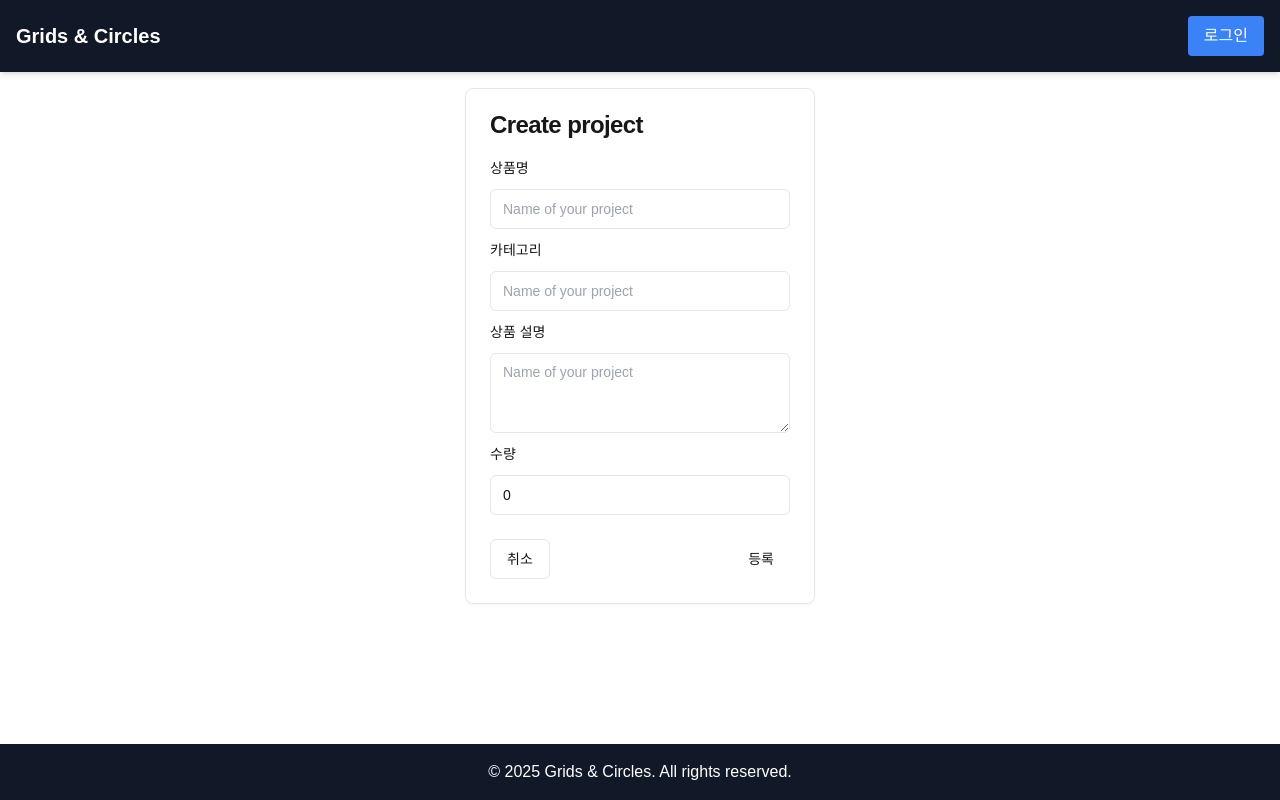
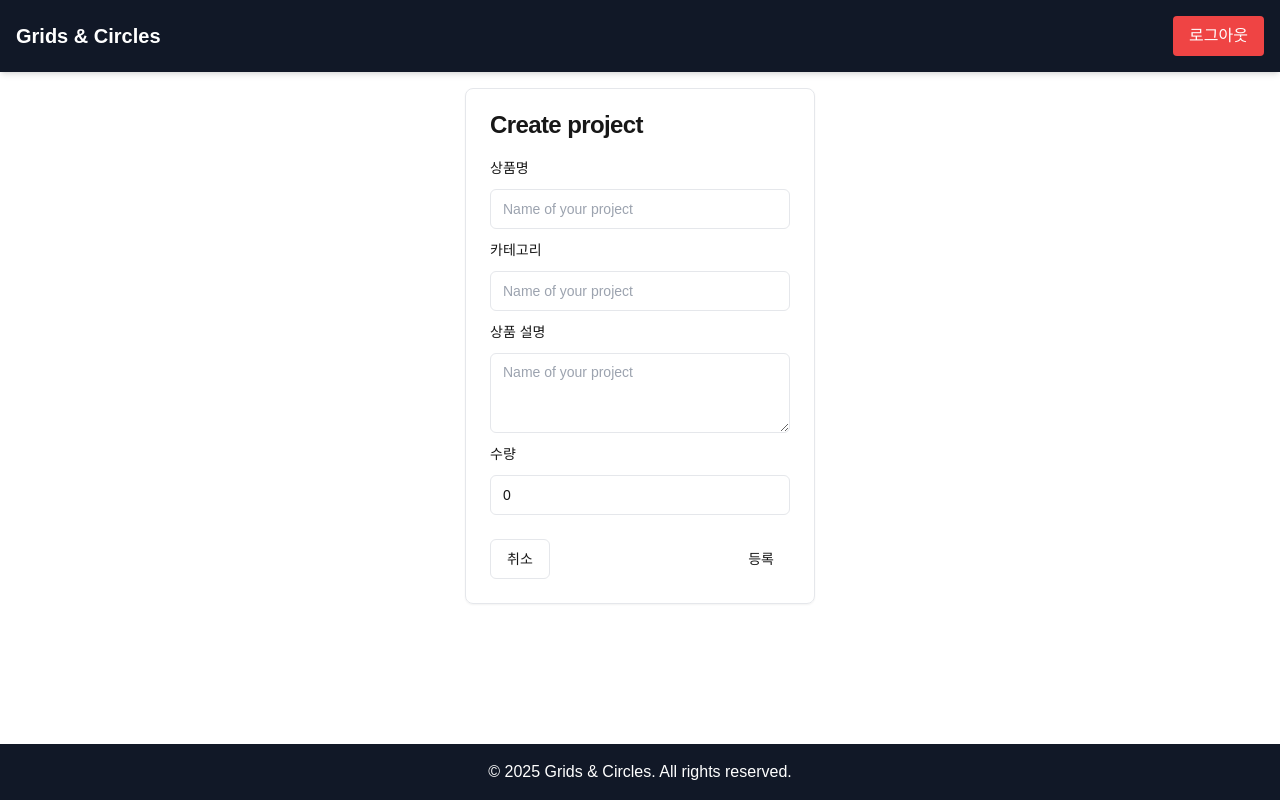
Before and after one commit to prgrms-be-devcourse/NBE4-5-1-Team08, a Next.js app in the folder frontend/: page /admin/items/new in a window 1280 px wide. Built offline with nearby package versions, Linux system fonts and the light colour scheme; no server answers; what openapi-fetch would draw is missing.

Commit message:
feat: fix header

```diff
--- a/frontend/components/Header.tsx
+++ b/frontend/components/Header.tsx
@@ -1,20 +1,12 @@
 'use client';
 
-import {useEffect, useState} from "react";
 import {usePathname} from "next/navigation";
 
 const Header = () => {
-    const [isLogin, setIsLogin] = useState(false);
     const pathname = usePathname();
-
-    useEffect(() => {
-        const userToken = localStorage.getItem("userToken");
-        setIsLogin(!!userToken);
-    }, []);
 
     const handleLogout = () => {
         localStorage.removeItem("userToken");
-        setIsLogin(false);
     };
 
     return (
@@ -23,16 +15,9 @@ const Header = () => {
                 <h1 className="text-xl font-bold">Grids & Circles</h1>
                 {pathname.startsWith("/admin") && (
                     <div>
-                        {isLogin ? (
-                            <button onClick={handleLogout} className="bg-red-500 px-4 py-2 rounded">
-                                로그아웃
-                            </button>
-                        ) : (
-                            <button onClick={() => (window.location.href = "/login")}
-                                    className="bg-blue-500 px-4 py-2 rounded">
-                                로그인
-                            </button>
-                        )}
+                        <button onClick={handleLogout} className="bg-red-500 px-4 py-2 rounded">
+                            로그아웃
+                        </button>
                     </div>
                 )}
             </div>
```
